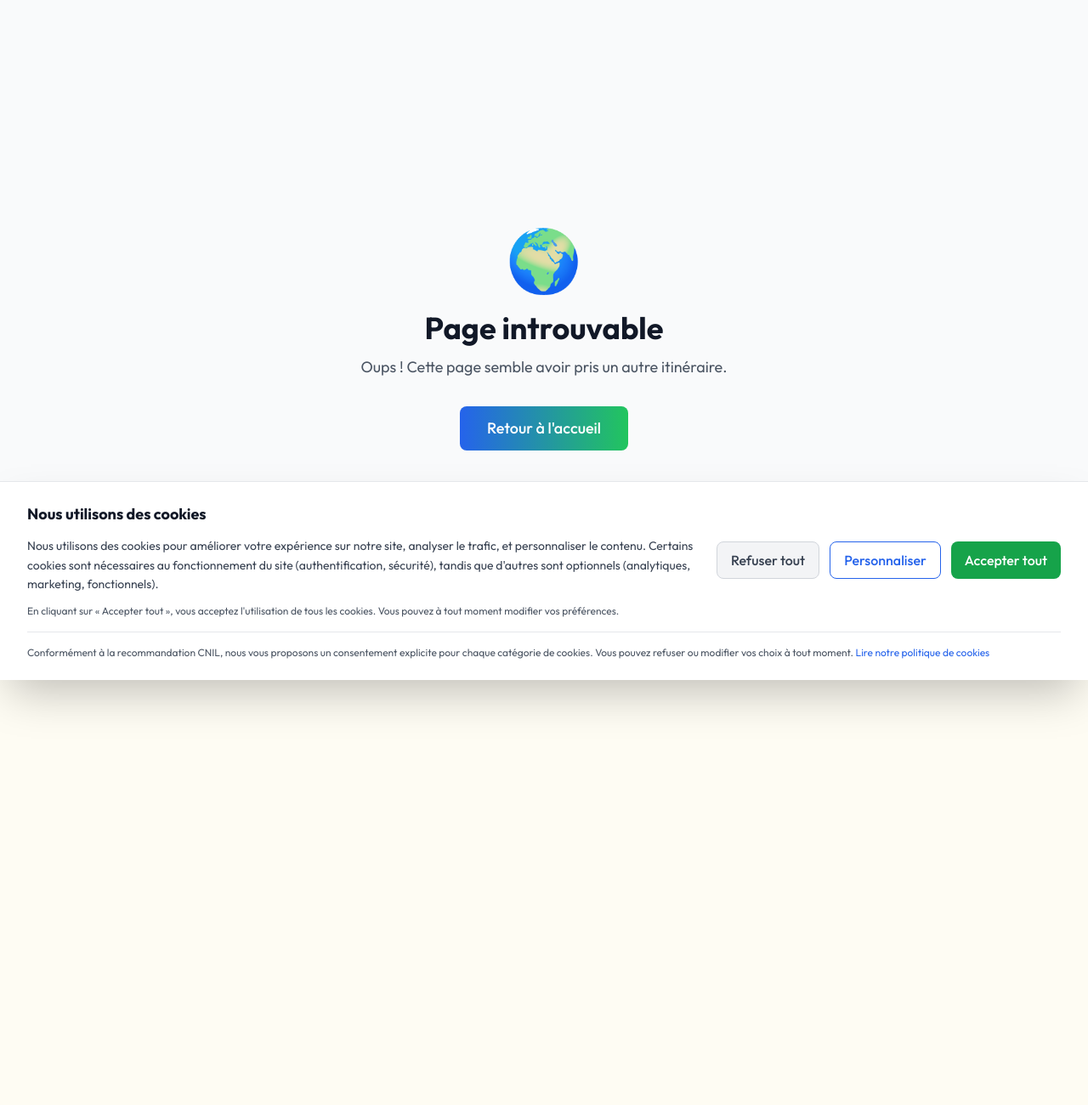
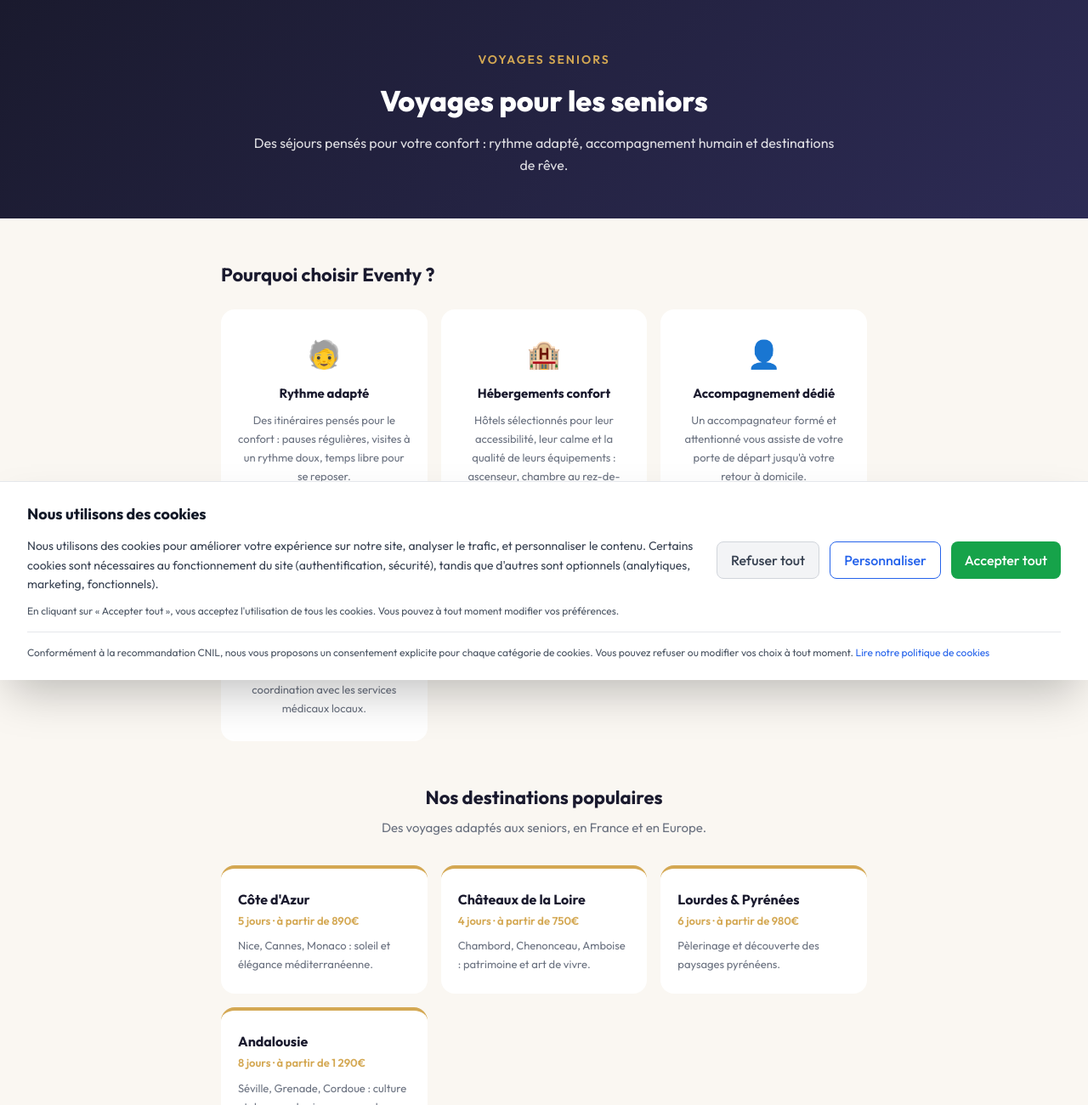
Before and after one commit to eventylife-hub/Eventylife, a Next.js app: page /voyage-senior in a window 1280 px wide. Before the commit this address had no page. Shown: the top 1300 px of the page at 85% size. Before the commit the page ends 800 px from the top, so only its background shows below. Built offline with nearby package versions, Linux system fonts and the light colour scheme.

Commit message:
feat: add voyage-senior page (65)

```diff
--- /dev/null
+++ b/app/(public)/voyage-senior/page.tsx
@@ -0,0 +1,109 @@
+'use client';
+
+const avantages = [
+  { icone: "\u{1F9D3}", titre: "Rythme adapté", desc: "Des itinéraires pensés pour le confort : pauses régulières, visites à un rythme doux, temps libre pour se reposer.", couleur: "#059669" },
+  { icone: "\u{1F3E8}", titre: "Hébergements confort", desc: "Hôtels sélectionnés pour leur accessibilité, leur calme et la qualité de leurs équipements : ascenseur, chambre au rez-de-chaussée sur demande.", couleur: "#D4A853" },
+  { icone: "\u{1F464}", titre: "Accompagnement dédié", desc: "Un accompagnateur formé et attentionné vous assiste de votre porte de départ jusqu'à votre retour à domicile.", couleur: "#7C3AED" },
+  { icone: "\u{1F6E1}\uFE0F", titre: "Sécurité renforcée", desc: "Assurance voyage complète, numéro d'urgence 24h/24, et coordination avec les services médicaux locaux.", couleur: "#C75B39" },
+];
+
+const inclus = [
+  "Accompagnateur professionnel porte-à-porte tout au long du voyage.",
+  "Transport en bus grand confort avec places réservées et assistance aux bagages.",
+  "Hébergements 3 ou 4 étoiles vérifiés pour le confort et l'accessibilité.",
+  "Pension complète avec menus adaptés aux régimes alimentaires spécifiques.",
+  "Visites guidées à rythme adapté avec pauses régulières.",
+  "Assurance voyage et assistance rapatriement incluses.",
+  "Numéro d'urgence dédié accessible 24h/24.",
+];
+
+const destinations = [
+  { nom: "Côte d'Azur", duree: "5 jours", prix: "à partir de 890€", desc: "Nice, Cannes, Monaco : soleil et élégance méditerranéenne." },
+  { nom: "Châteaux de la Loire", duree: "4 jours", prix: "à partir de 750€", desc: "Chambord, Chenonceau, Amboise : patrimoine et art de vivre." },
+  { nom: "Lourdes & Pyrénées", duree: "6 jours", prix: "à partir de 980€", desc: "Pèlerinage et découverte des paysages pyrénéens." },
+  { nom: "Andalousie", duree: "8 jours", prix: "à partir de 1 290€", desc: "Séville, Grenade, Cordoue : culture et douceur de vivre espagnole." },
+];
+
+const temoignages = [
+  { nom: "Monique, 74 ans", texte: "Mon premier voyage organisé et certainement pas le dernier ! Tout était parfait, l'accompagnateur aux petits soins.", note: 5 },
+  { nom: "Robert et Simone, 78 ans", texte: "Nous voyageons avec Eventy depuis 2 ans. Le rythme est idéal et on se sent en sécurité.", note: 5 },
+  { nom: "Gérard, 69 ans", texte: "Veuf depuis peu, je n'osais plus voyager seul. Grâce à Eventy, j'ai retrouvé le goût de la découverte.", note: 5 },
+];
+
+export default function VoyageSeniorPage() {
+  return (
+    <div style={{ minHeight: '100vh', background: '#FAF7F2' }}>
+      <div style={{ background: 'linear-gradient(135deg, #1A1A2E 0%, #2D2B55 100%)', padding: '60px 20px 50px', textAlign: 'center' }}>
+        <div style={{ maxWidth: 700, margin: '0 auto' }}>
+          <div style={{ color: '#D4A853', fontSize: 14, fontWeight: 600, letterSpacing: 2, textTransform: 'uppercase', marginBottom: 12 }}>{"Voyages seniors"}</div>
+          <h1 style={{ color: '#FFFFFF', fontSize: 34, fontWeight: 800, marginTop: 0, marginBottom: 12 }}>{"Voyages pour les seniors"}</h1>
+          <p style={{ color: 'rgba(255,255,255,0.85)', fontSize: 16, lineHeight: 1.6 }}>
+            {"Des séjours pensés pour votre confort : rythme adapté, accompagnement humain et destinations de rêve."}
+          </p>
+        </div>
+      </div>
+
+      <div style={{ maxWidth: 800, margin: '0 auto', padding: '50px 20px 60px' }}>
+        <h2 style={{ color: '#1A1A2E', fontSize: 22, fontWeight: 700, marginBottom: 24 }}>{"Pourquoi choisir Eventy ?"}</h2>
+        <div style={{ display: 'grid', gridTemplateColumns: 'repeat(auto-fit, minmax(220px, 1fr))', gap: 16, marginBottom: 50 }}>
+          {avantages.map(a => (
+            <div key={a.titre} style={{ background: '#FFFFFF', borderRadius: 16, padding: '28px 20px', textAlign: 'center' }}>
+              <div style={{ fontSize: 32, marginBottom: 12 }}>{a.icone}</div>
+              <div style={{ color: '#1A1A2E', fontSize: 15, fontWeight: 700, marginBottom: 8 }}>{a.titre}</div>
+              <p style={{ color: '#6B7280', fontSize: 13, lineHeight: 1.7, margin: 0 }}>{a.desc}</p>
+            </div>
+          ))}
+        </div>
+
+        <h2 style={{ color: '#1A1A2E', fontSize: 22, fontWeight: 700, textAlign: 'center', marginBottom: 8 }}>{"Nos destinations populaires"}</h2>
+        <p style={{ color: '#6B7280', fontSize: 15, textAlign: 'center', marginBottom: 32 }}>{"Des voyages adaptés aux seniors, en France et en Europe."}</p>
+        <div style={{ display: 'grid', gridTemplateColumns: 'repeat(auto-fit, minmax(220px, 1fr))', gap: 16, marginBottom: 50 }}>
+          {destinations.map(d => (
+            <div key={d.nom} style={{ background: '#FFFFFF', borderRadius: 16, padding: '24px 20px', borderTop: '4px solid #D4A853' }}>
+              <div style={{ color: '#1A1A2E', fontSize: 16, fontWeight: 700, marginBottom: 4 }}>{d.nom}</div>
+              <div style={{ color: '#D4A853', fontSize: 13, fontWeight: 600, marginBottom: 8 }}>{d.duree + " · " + d.prix}</div>
+              <p style={{ color: '#6B7280', fontSize: 13, lineHeight: 1.7, margin: 0 }}>{d.desc}</p>
+            </div>
+          ))}
+        </div>
+
+        <div style={{ background: '#FFFFFF', borderRadius: 16, padding: '28px 24px', marginBottom: 50 }}>
+          <h3 style={{ color: '#1A1A2E', fontSize: 16, fontWeight: 700, marginTop: 0, marginBottom: 16 }}>{"Ce qui est inclus"}</h3>
+          <div style={{ display: 'flex', flexDirection: 'column', gap: 12 }}>
+            {inclus.map((texte, i) => (
+              <div key={i} style={{ display: 'flex', gap: 12, alignItems: 'flex-start' }}>
+                <div style={{ width: 6, height: 6, borderRadius: '50%', background: '#D4A853', marginTop: 7, flexShrink: 0 }} />
+                <p style={{ color: '#6B7280', fontSize: 14, lineHeight: 1.6, margin: 0 }}>{texte}</p>
+              </div>
+            ))}
+          </div>
+        </div>
+
+        <h2 style={{ color: '#1A1A2E', fontSize: 22, fontWeight: 700, textAlign: 'center', marginBottom: 24 }}>{"Témoignages"}</h2>
+        <div style={{ display: 'flex', flexDirection: 'column', gap: 16, marginBottom: 50 }}>
+          {temoignages.map((t, i) => (
+            <div key={i} style={{ background: '#FFFFFF', borderRadius: 16, padding: '24px' }}>
+              <div style={{ color: '#D4A853', fontSize: 18, marginBottom: 8 }}>{"★".repeat(t.note)}</div>
+              <p style={{ color: '#6B7280', fontSize: 14, lineHeight: 1.7, margin: 0, marginBottom: 12, fontStyle: 'italic' }}>{"\"" + t.texte + "\""}</p>
+              <div style={{ color: '#1A1A2E', fontSize: 14, fontWeight: 700 }}>{t.nom}</div>
+            </div>
+          ))}
+        </div>
+
+        <div style={{ background: 'linear-gradient(135deg, #1A1A2E, #2D2B55)', borderRadius: 16, padding: '32px 28px', textAlign: 'center', marginBottom: 24 }}>
+          <div style={{ color: '#D4A853', fontSize: 14, fontWeight: 600, letterSpacing: 1, textTransform: 'uppercase', marginBottom: 8 }}>{"Envie de partir ?"}</div>
+          <p style={{ color: 'rgba(255,255,255,0.85)', fontSize: 15, lineHeight: 1.7, marginBottom: 20 }}>
+            {"Contactez notre équipe pour organiser votre prochain voyage senior."}
+          </p>
+          <div style={{ display: 'inline-block', background: 'linear-gradient(135deg, #D4A853, #E8C97A)', color: '#1A1A2E', padding: '14px 32px', borderRadius: 50, fontWeight: 700, fontSize: 15 }}>
+            {"seniors@eventylife.fr"}
+          </div>
+        </div>
+
+        <p style={{ color: '#9CA3AF', fontSize: 12, textAlign: 'center' }}>
+          {"Dernière mise à jour : 1er mars 2026 — Version 1.0"}
+        </p>
+      </div>
+    </div>
+  );
+}
```
